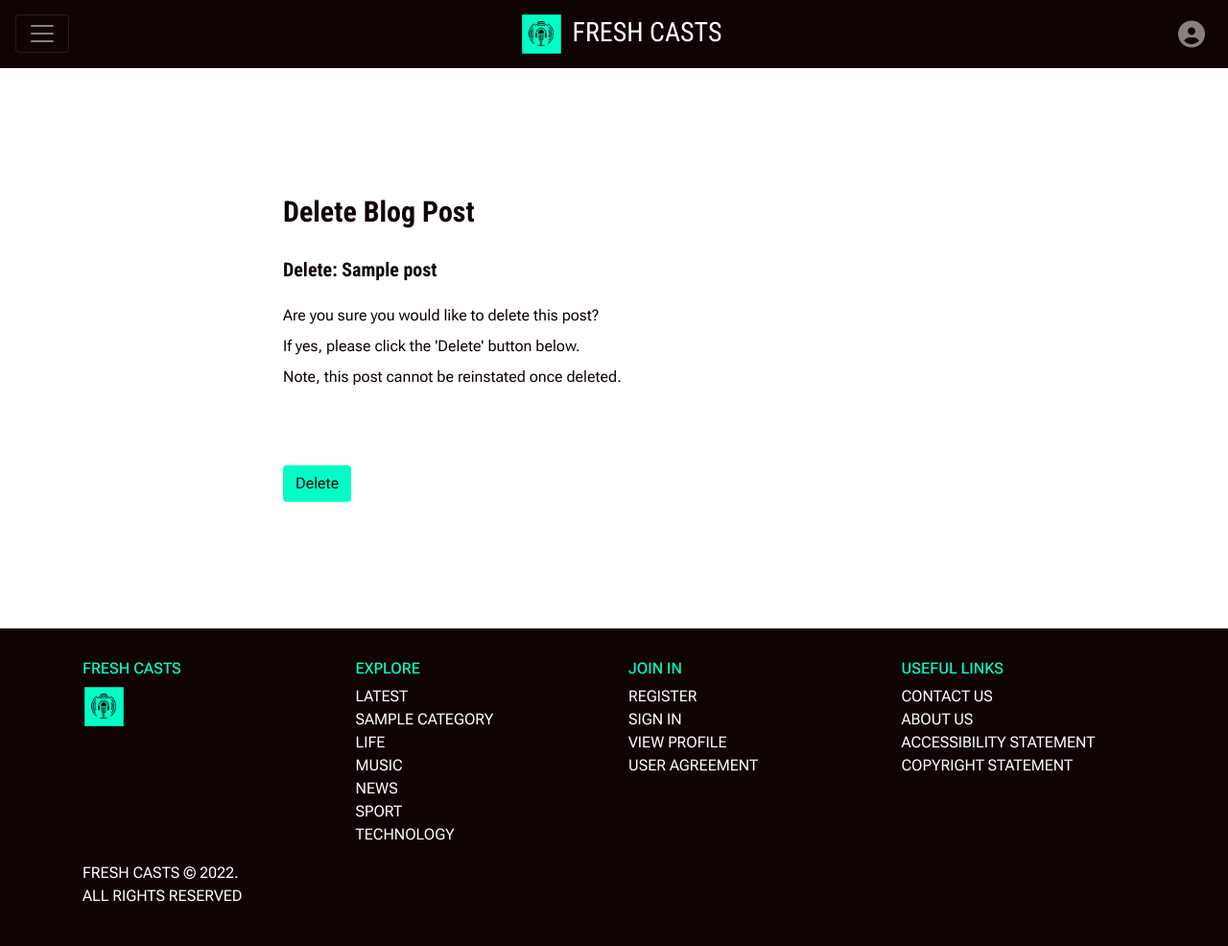
After one commit to RickofManc/fresh-casts, a Django app: a page that uses templates/base.html in a window 1280 px wide. The commit adds this page. Shown: the whole page at 96% size. Run offline with Django 3.2, Linux system fonts and the light colour scheme; tables that the repository leaves empty hold one stand-in row (values such as "Sample post"); some libraries are stand-ins or nearby versions.

Commit message:
Add templates and code for Updating and Deleting blog posts, complete with anchor buttons on the Post Detail page

```diff
--- a/blog/urls.py
+++ b/blog/urls.py
@@ -10,6 +10,8 @@ urlpatterns = [
     path('post/<slug:slug>/', views.PostDetail.as_view(), name='post_detail'),
     path('like/<slug:slug>', views.PostLike.as_view(), name='post_like'),
     path('add_post/', views.AddPostView.as_view(), name='add_post'),
+    path('post/edit/<slug:slug>', views.UpdatePostView.as_view(), name='update_post'),
+    path('post/remove/<slug:slug>', views.DeletePostView.as_view(), name='delete_post'),
     path('category/<str:cats>/', views.CategoryView.as_view(), name='category'),
     path('about/', views.About.as_view(), name='about'),
     path('accessibility_statement/', views.AccessibilityStatement.as_view(), name='accessibility_statement'),
--- a/blog/views.py
+++ b/blog/views.py
@@ -4,8 +4,9 @@ Import Post model
 """
 from django.shortcuts import render, get_object_or_404, reverse
 from django.views import generic, View
-from django.views.generic import CreateView
+from django.views.generic import CreateView, UpdateView, DeleteView
 from django.http import HttpResponseRedirect
+from django.urls import reverse_lazy
 from .models import Post, Category
 from .forms import CommentForm
 
@@ -64,7 +65,6 @@ class PostDetail(View):
             comment.save()
         else:
             comment_form = CommentForm()
-
         return render(
             request,
             "post_detail.html",
@@ -106,6 +106,33 @@ class AddPostView(CreateView):
         context = super(AddPostView, self).get_context_data(*args, **kwargs)
         context["cat_menu"] = cat_menu
         return context
+
+
+class UpdatePostView(UpdateView):
+    model = Post
+    template_name = 'update_post.html'
+    fields = ('title', 'category', 'content', 'podcast_url', 'featured_image')
+
+    def get_context_data(self, *args, **kwargs):
+        cat_menu = Category.objects.all()
+        context = super(UpdatePostView, self).get_context_data(*args, **kwargs)
+        context["cat_menu"] = cat_menu
+        return context
+
+
+class DeletePostView(DeleteView):
+    model = Post
+    template_name = 'delete_post.html'
+    fields = ('title')
+    success_url = reverse_lazy('home')
+
+    def get_context_data(self, *args, **kwargs):
+        cat_menu = Category.objects.all()
+        context = super(DeletePostView, self).get_context_data(*args, **kwargs)
+        context["cat_menu"] = cat_menu
+        return context
+
+
 
 
 class CategoryView(View):
--- a/static/css/style.css
+++ b/static/css/style.css
@@ -167,6 +167,12 @@ a.post-link {
     font-size: 1.875rem;
     font-weight: 700;
     color: #100303;
+}
+
+.card-subtitle {
+    font-family: 'Roboto Condensed';
+    font-size: 1.25rem;
+    font-weight: 600;
 }
 
 .author {
--- a/templates/base.html
+++ b/templates/base.html
@@ -28,7 +28,7 @@
     <!-- Font Awesome Kit Tag -->
     <script src="https://kit.fontawesome.com/ac339da8f6.js" crossorigin="anonymous"></script>
     <!-- CSS Stylesheet -->
-    <link rel="stylesheet" type="text/css" href="{% static 'css/style.css' %}">
+    <link rel="stylesheet" href="{% static 'css/style.css' %}">
 </head>
 
 <body>
@@ -85,10 +85,12 @@
                     <ul class="nav-menu-list">
                         <li class="nav-item"><a href="{% url 'home' %}" class="nav-link" aria-current="page">latest</a>
                         </li>
+                        {% if cat_menu %}
                         <!-- <li class="nav-item"><a href="{% url 'home' %}" class="nav-link">life</a></li>
                         <li class="nav-item"><a href="{% url 'home' %}" class="nav-link">music</a></li>
                         <li class="nav-item"><a href="{% url 'home' %}" class="nav-link">news</a></li> -->
                         <li class="nav-item">{% for item in cat_menu %}<a href="{% url 'category' item|slugify %}" class="nav-link">{{ item }}</a>{% endfor %}</li>
+                        {% endif %}
                         <!-- <li class="nav-item"><a href="{% url 'home' %}" class="nav-link">technology</a></li> -->
                     </ul>
                     <h2 class="nav-menu-header">useful links</h2>
--- /dev/null
+++ b/templates/delete_post.html
@@ -0,0 +1,42 @@
+{% extends 'base.html' %}
+
+{% load i18n %}
+
+{% block title %}{% trans 'Delete Blog Post' %}{% endblock %}
+
+{% block content %}
+
+<div class="container">
+    <div class="row">
+        <div class="col-md-8 mt-3 offset-md-2">
+            <div class="card-body">
+                <h2 class="card-title">{% trans 'Delete Blog Post' %}</h2>
+                <br>
+                <h3 class="card-subtitle">Delete: {{ post.title }}</h3>
+                <br>
+                <p class="card-text">
+                    Are you sure you would like to delete this post?</p>
+                <p class="card-text">
+                    If yes, please click the 'Delete' button below.</p>
+                <p class="card-text">
+                    Note, this post cannot be reinstated once deleted.
+                </p>
+            </div>
+        </div>
+    </div>
+    <div class="row">
+        <div class="col-md-8 mt-3 offset-md-2">
+            <div class="card-body">
+                <form method="POST">
+                    <div class="form-group">
+                        {% csrf_token %}
+                        <button class="btn btn-style right" type="submit">Delete</button>
+                </form>
+            </div>
+        </div>
+    </div>
+</div>
+
+</div>
+
+{% endblock content %}
--- a/templates/index.html
+++ b/templates/index.html
@@ -27,7 +27,7 @@
                             <div class="card-block px-2">
                                 <a href="{% url 'post_detail' post.slug %}" class="post-link">
                                     <h2 class="card-title">{{ post.title }}</h2></a>
-                                    <a href="{% url 'category' post.category|slugify %}" class="post-link"><h3 class="card-subtitle">{{ post.category }}</h3></a>
+                                    <a href="{% url 'category' post.category|slugify %}" class="post-link"><h3 class="card-subtitle">Category : {{ post.category }}</h3></a>
                                     <p class="card-text">{{ post.excerpt }}</p>
                                     <p class="author">Shared By {{ post.author }}</p>
                                     <p class="card-text text-left">{{ post.created_on }}</p>
--- a/templates/post_detail.html
+++ b/templates/post_detail.html
@@ -38,6 +38,8 @@
                     {{ post.content | safe }}
                 </p>
                 <a href="{{ post.podcast_url }}" target="_blank" class="anchor-btn btn-style">Listen</a>
+                <a href="{% url 'update_post' post.slug %}" class="anchor-btn btn-style">Edit</a>
+                <a href="{% url 'delete_post' post.slug %}" class="anchor-btn btn-style">Delete</a>
                 <br>
                 <div class="row justify-content-start">
                     <div class="col-sm-2 col-lg-1 xs-col-width">
```
Also changed, not shown: templates/update_post.html (added, +37 -0 lines).
